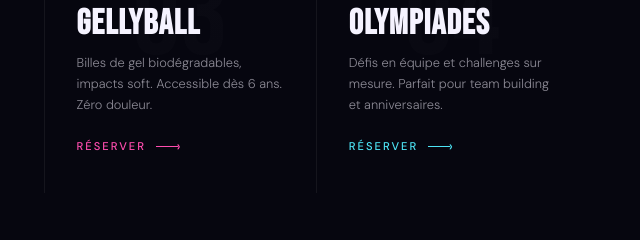
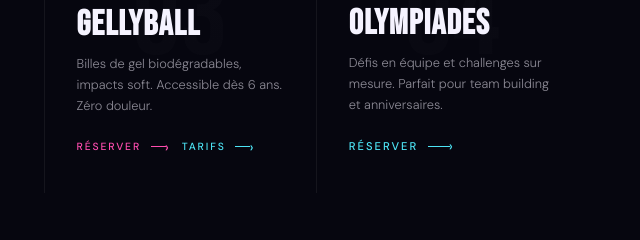
Before and after one commit to Guillaume-TB/paint-factory, a plain HTML site: page index.html in a window 1280 px wide. Shown: the part 1440-1680 px from the top of the page, 596-1236 px from the left. Drawn offline with Linux system fonts and the light colour scheme.

Commit message:
Update index.html

```diff
--- a/index.html
+++ b/index.html
@@ -696,7 +696,6 @@
         </div>
     </div>
 </div>
-
 <div class="activity-card reveal reveal-delay-2">
     <div class="color-bar"></div>
     <div class="activity-bg-num">03</div>
@@ -705,10 +704,12 @@
         <span class="activity-tag">Doux & Fun</span>
         <h3 class="activity-name">Gellyball</h3>
         <p class="activity-desc">Billes de gel biodégradables, impacts soft. Accessible dès 6 ans. Zéro douleur.</p>
-            <a href="#contact" class="activity-link">Réserver <span class="activity-link-line"></span></a>
+        <div style="display: flex; gap: 1rem; margin-top: auto;">
+            <a href="#contact" class="activity-link" style="font-size: 0.65rem;">Réserver <span class="activity-link-line" style="width: 15px;"></span></a>
+            <a href="tarifs-gellyball.html" target="_blank" class="activity-link" style="color: var(--cyan-l); font-size: 0.65rem;">Tarifs <span class="activity-link-line" style="background: var(--cyan-l); width: 15px;"></span></a>
         </div>
     </div>
-
+</div>
     <div class="activity-card reveal reveal-delay-3">
         <div class="color-bar"></div>
         <div class="activity-bg-num">04</div>
```
Lines whose indentation alone changed are shown as unchanged.
